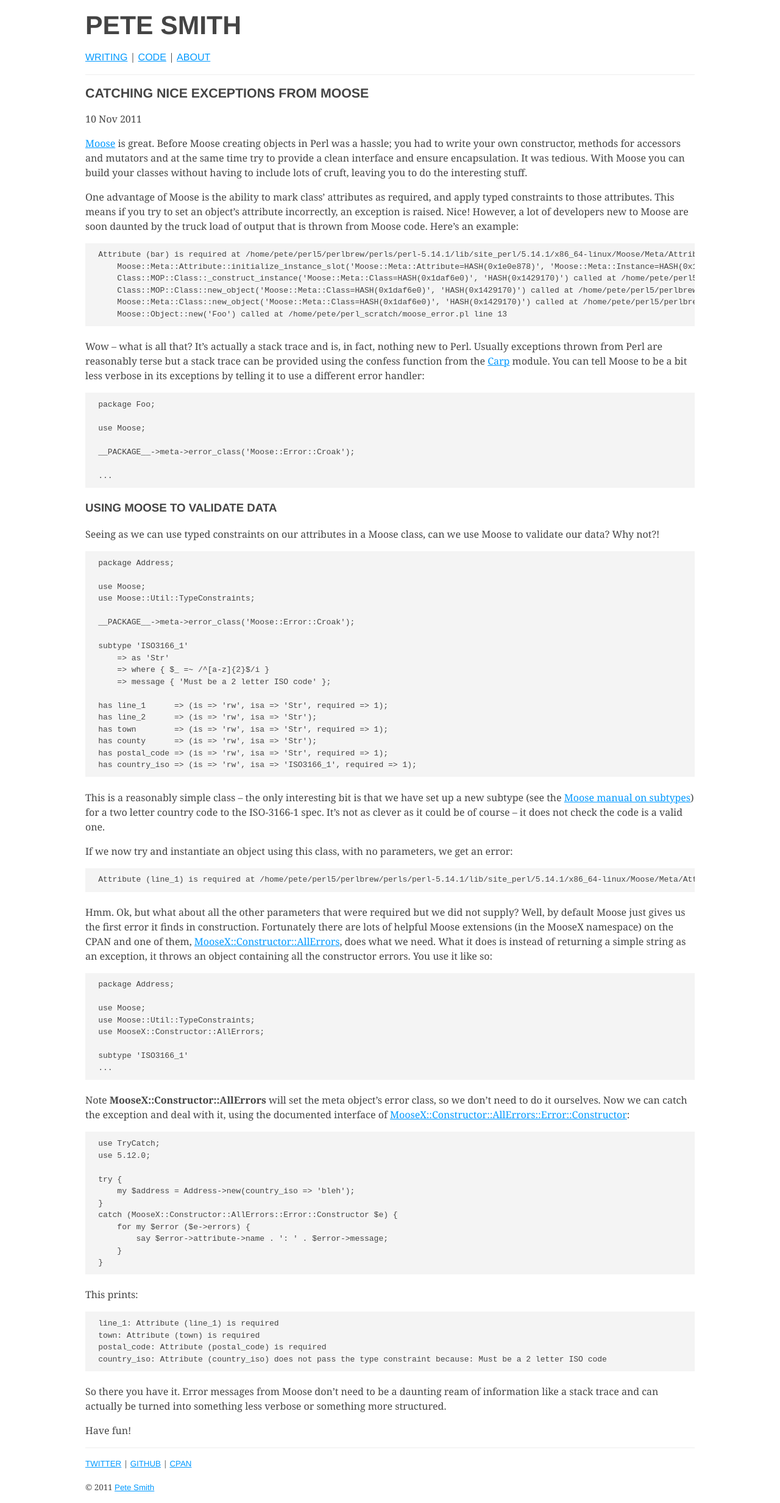
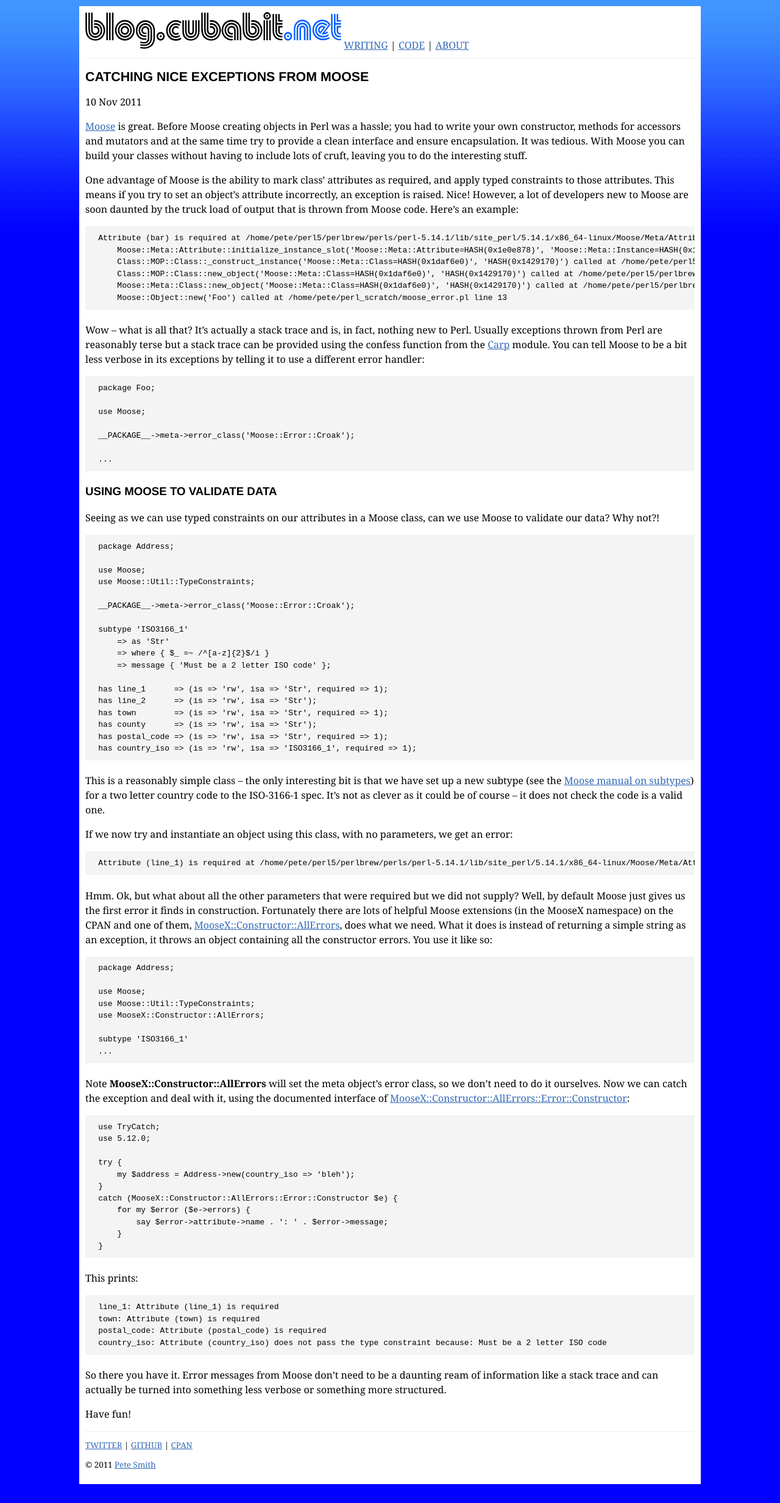
Before and after one commit to cubabit/cubabit.github.com, a Jekyll site: the page built from index.html, in a window 1280 px wide. Shown: the whole page at 61% size. Built offline with Jekyll 4.4.1, drawn with Linux system fonts in a browser that asks for light colours; after the commit the page ends 2444 px from its top, so only the background shows below that.

Commit message:
Change layout

```diff
--- a/_layouts/default.html
+++ b/_layouts/default.html
@@ -5,90 +5,7 @@
 <title>{{ page.title }} | PETE SMITH</title>
 <link rel="alternate" type="application/atom+xml" href="/atom.xml" />
 
-<style type="text/css">
-
-body {
-    font-family: Georgia, Palatino, "Palatino Linotype", Times, "Times New Roman", serif;
-    color: #444;
-    font: 14pt;
-    line-height: 1.5em;
-}
-
-h1, h2, h3, h4 {
-    font-family: Helvetica, "Helvetica Neue", Arial, sans-serif;
-    text-transform: uppercase;
-}
-
-h1 {
-    font-size: 32pt;
-}
-
-h2 {
-    font-size: 16pt;
-    font-family: Helvetica, "Helvetica Neue", Arial, sans-serif;
-}
-
-h3 {
-    font-size: 14pt;
-    font-family: Helvetica, "Helvetica Neue", Arial, sans-serif;
-}
-
-h4 {
-    font-size: 12pt;
-    font-family: Helvetica, "Helvetica Neue", Arial, sans-serif;
-}
-
-#wrapper {
-    width: 1000px;
-    margin: 0 auto;
-}
-
-#footer {
-    font-size: 10pt;
-}
-
-h2 a {
-    font-family: Helvetica, "Helvetica Neue", Arial, sans-serif;
-}
-#content a {
-    font-family: Georgia, Palatino, "Palatino Linotype", Times, "Times New Roman", serif;
-}
-#content a.title {
-    font-family: Helvetica, "Helvetica Neue", Arial, sans-serif;
-}
-
-a {
-    font-family: Helvetica, "Helvetica Neue", Arial, sans-serif;
-    color: #09F;
-}
-
-.clear {
-    clear: both;
-}
-
-hr {
-    background-color: #eee;
-    border: 0 none;
-    color: #eee;
-    height: 1px;
-    margin: 1em 0 1em 0;
-}
-
-blockquote {
-    margin: 1em 3em;
-    color: #444;
-    border-left: 2px solid #444;
-    padding-left: 1em;
-}
-
-pre {
-    background: none repeat scroll 0 0 #F4F4F4;
-    font: 13px/1.5 "Courier 10 Pitch",Courier,monospace;
-    margin-bottom: 1.625em;
-    overflow: auto;
-    padding: 0.75em 1.625em;
-}
-
+<link rel="stylesheet" type="text/css" href="/css/site.css" />
 </style>
 
 <script type="text/javascript">
@@ -109,9 +26,9 @@ pre {
 </head>
 
 <body>
-    <div id="wrapper">
+    <div id="main-container">
         <div id="header">
-            <h1>PETE SMITH</h1>
+            <img src="/images/blog-cubabit-net.png" alt="blog.cubabit.net" width="420" height="60" />
             <a href="/archive.html">WRITING</a> | <a href="/code.html">CODE</a> | <a href="/about.html">ABOUT</a>
         </div>
         <div class="clear"></div>
--- /dev/null
+++ b/css/site.css
@@ -0,0 +1,63 @@
+body {
+    background: #0001ff url(/images/background.png) repeat-x;
+    font-family: Georgia, Palatino, Times, serif;
+}
+
+div#main-container {
+    width: 1000px;
+    margin: 10px auto;
+    padding: 10px;
+    background-color: white;
+}
+
+div#main-container a {
+    color: #3369b6;
+}
+
+#content {
+    line-height: 1.5em;
+}
+
+h1, h2, h3, h4 {
+    font-family: Helvetica, "Helvetica Neue", Arial, sans-serif;
+    text-transform: uppercase;
+}
+
+h1 {
+    font-size: 32pt;
+}
+
+h2 {
+    font-size: 16pt;
+}
+
+h3 {
+    font-size: 14pt;
+}
+
+h4 {
+    font-size: 12pt;
+}
+
+#footer {
+    font-size: 10pt;
+}
+
+.clear {
+    clear: both;
+}
+
+hr {
+    background-color: #eee;
+    border: 0 none;
+    height: 1px;
+    margin: 10px 0;
+}
+
+pre {
+    background: none repeat scroll 0 0 #F4F4F4;
+    font: 13px/1.5 "Courier 10 Pitch",Courier,monospace;
+    margin-bottom: 1.625em;
+    overflow: auto;
+    padding: 0.75em 1.625em;
+}
```
Also changed, not shown: images/background.png (added), images/blog-cubabit-net.png (added).
